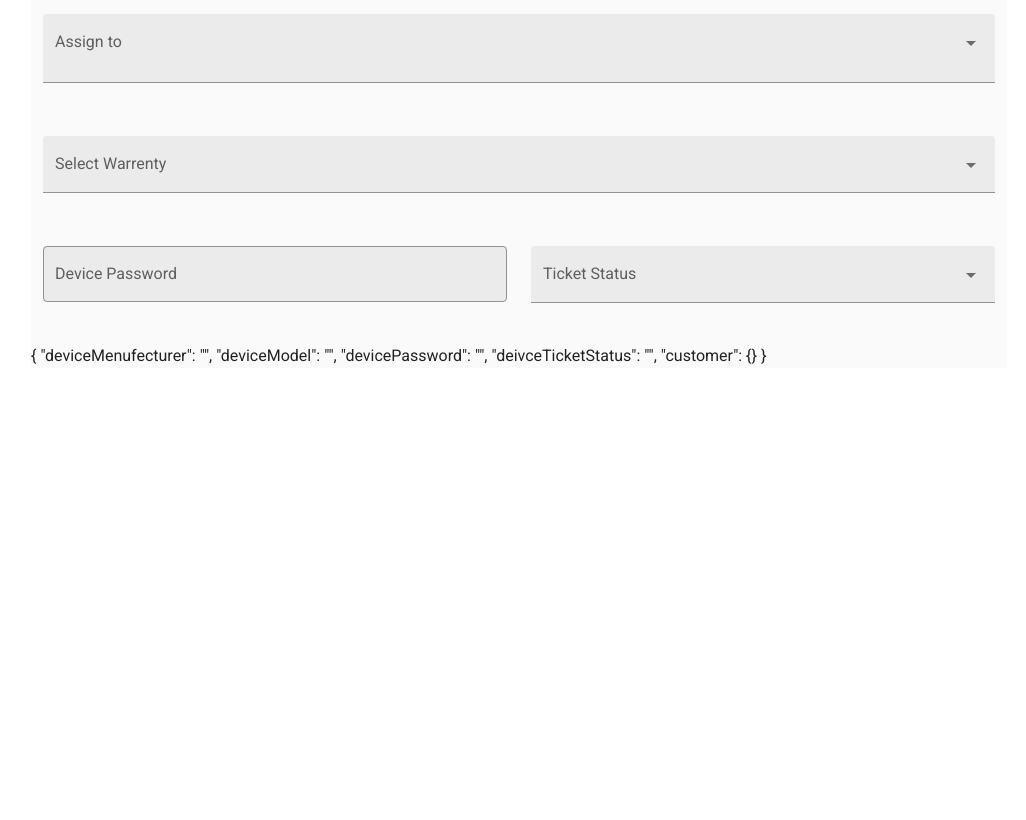
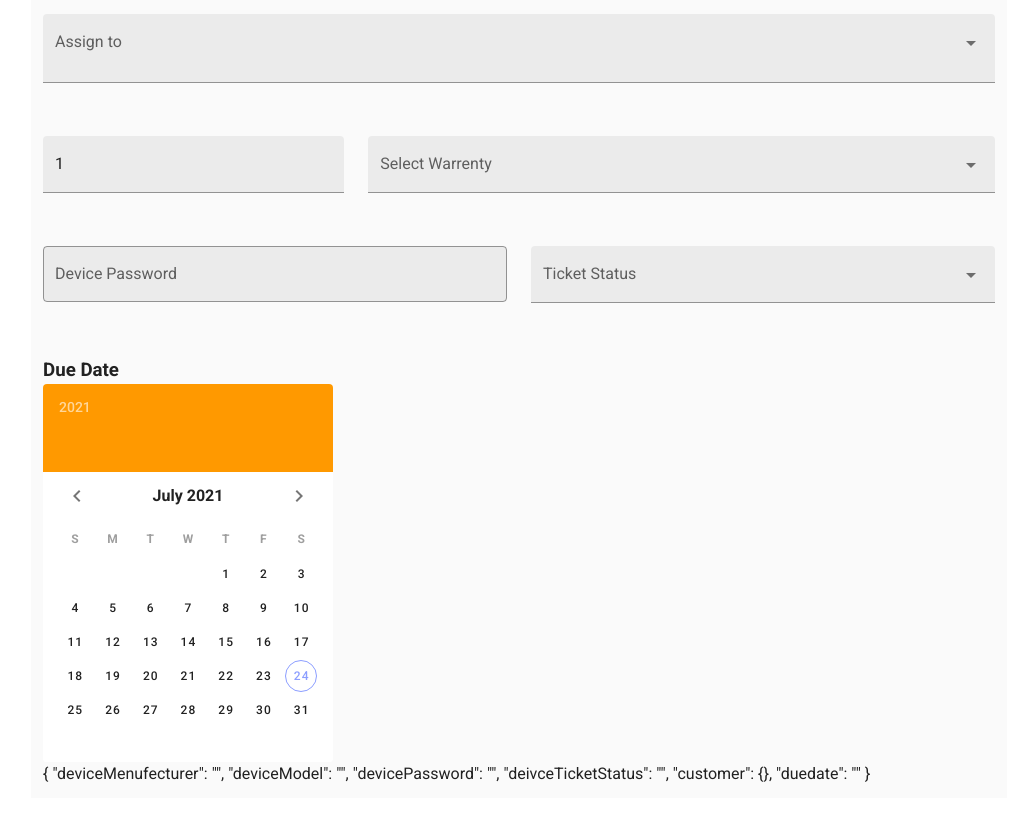
Before and after one commit to abdul-rehman-2050/Repaira-Vue, a Vue app: page / in a window 1280 px wide. Shown: the part 1400-2220 px from the top of the page, without its empty margins (249-1275 px from the left). Before the commit the page ends 1792 px from the top, so only its background shows below. Built offline with nearby package versions, Linux system fonts and the light colour scheme.

Commit message:
due date and warrenty text field

```diff
--- a/src/components/CreateTicket.vue
+++ b/src/components/CreateTicket.vue
@@ -68,11 +68,16 @@
       </v-row>
       <v-row justify="">
           <assign-to-vue> </assign-to-vue>
-          <v-col>
+
+
+
+        <v-col cols="12" md="4">
+          <v-text-field type="number" color="blue-grey lighten-2" value="1" filled/>
+        </v-col>
+        <v-col cols="12" md="8">
           <v-select color v-model="selectedWarrenty" :items="warentyOptions" filled
           label="Select Warrenty"></v-select>
-
-        </v-col>
+          </v-col>
 
       </v-row>
 
@@ -86,11 +91,19 @@
           label="Ticket Status"></v-select>
 
           </v-col>
-          {{curTicket}}
+
+      </v-row>
+      <v-row>
+        <v-col>
+            <h3> Due Date </h3>
+              <v-date-picker v-model="picker"></v-date-picker>
+
+        </v-col>
       </v-row>
 
 
 
+      {{curTicket}}
     </v-container>
   </v-container>
 </template>
@@ -122,6 +135,7 @@ export default {
 
   data() {
     return {
+      picker: "",
       assesories: assesories,
       selected: false,
       selectedmanufectuere: "",
@@ -131,7 +145,7 @@ export default {
       selectedCustomer:{},
       curSelection: [],
       statusOptions:["Active", "Pending", "in Progress", "Completed"],
-      warentyOptions:["No warrenty", "1 Day", "1 Month", "1 year", "Life time"],
+      warentyOptions:["No warrenty", "Day", "Month", "year", "Life time"],
       devicePassword:"",
       ticketStatus: "",
     };
@@ -152,6 +166,7 @@ export default {
         devicePassword: this.devicePassword,
         deivceTicketStatus: this.ticketStatus,
         customer: this.selectedCustomer,
+        duedate: this.picker,
       }
     }
   },
```
